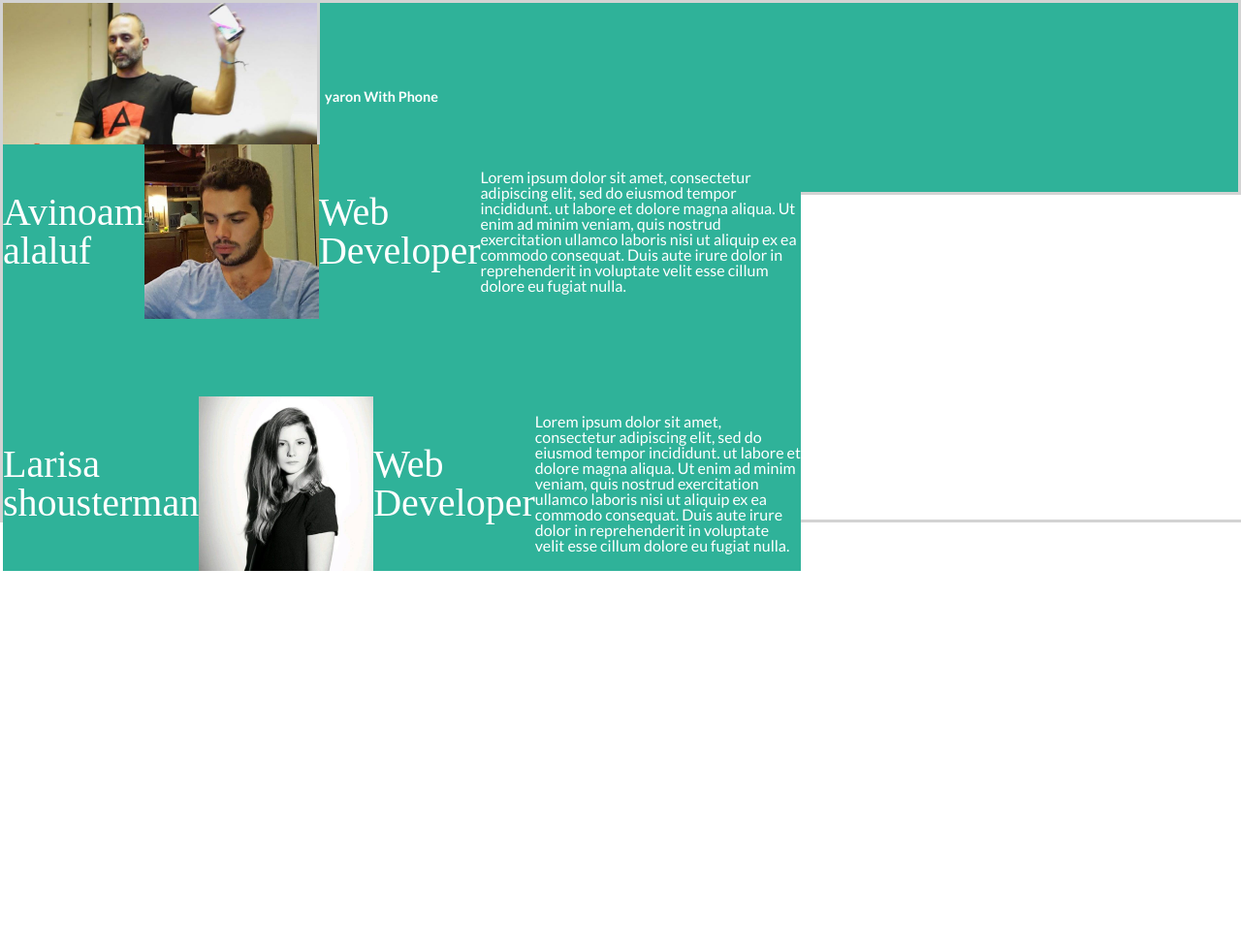
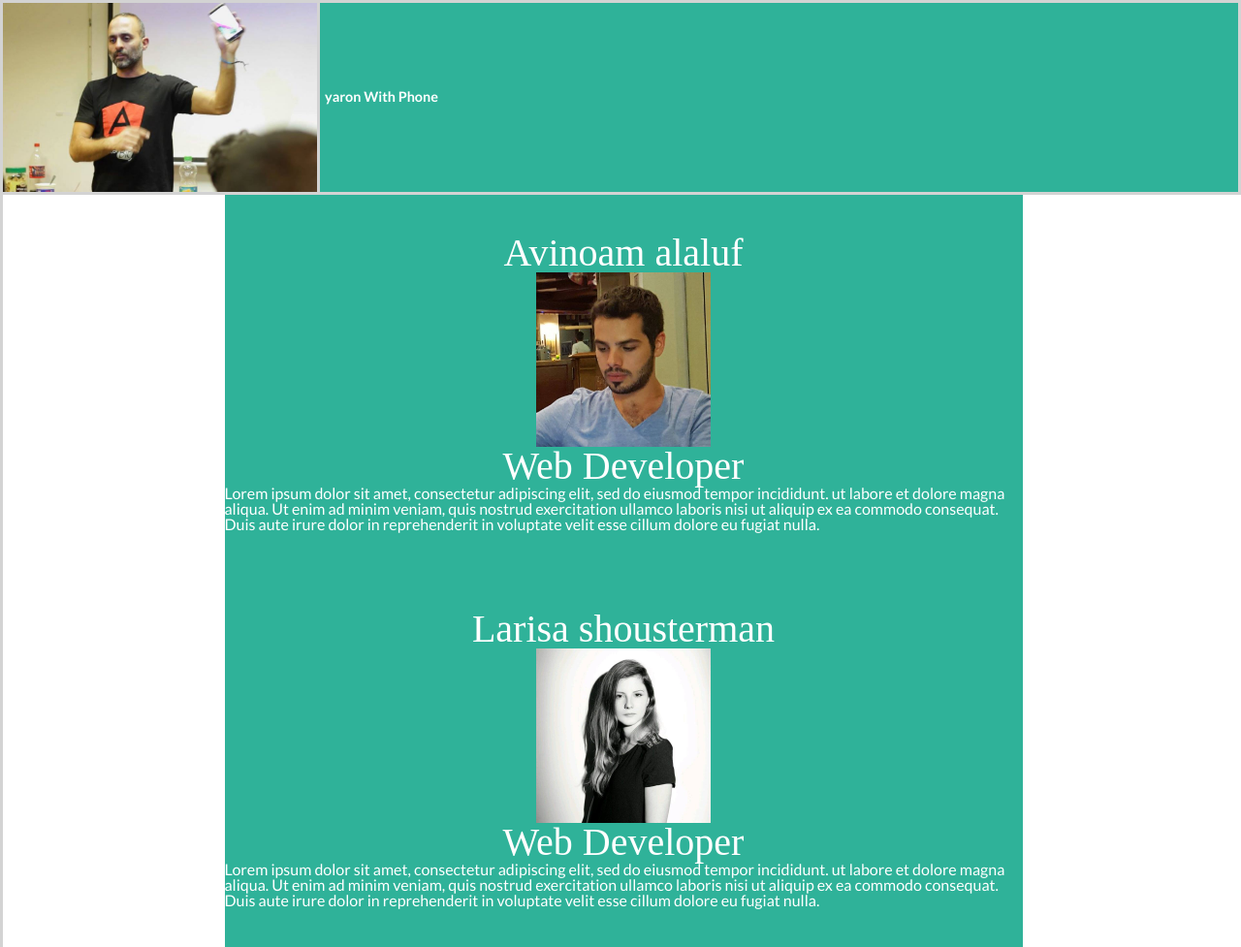
Before and after one commit to AvinoamAlaluf/sprint2, a plain HTML site: page index.html in a window 1280 px wide. Shown: the part 1288-2265 px from the top of the page at 97% size. Before the commit the page ends 1877 px from the top, so only its background shows below. Drawn offline with nearby package versions, Linux system fonts and the light colour scheme; a web font is replaced by a local one.

Commit message:
about css

```diff
--- a/css/_footer.css
+++ b/css/_footer.css
@@ -2,15 +2,14 @@
     width: 100%;
     display: flex;
     align-items: center;
-    justify-content: space-between;
+    justify-content: center;
     border: 3px solid lightgray;
 }
 
 .inner-about {
     display: flex;
     max-width: 823px;
-    max-height: 335px;
-    width: 100%;
+    width: 80%;
     background-color: #2fb299;
     align-items: center;
     justify-content: center;
@@ -25,12 +24,10 @@
     align-items: center;
     justify-content: space-between;
     margin: 40px;
-    /* flex-direction: column; */
+    flex-direction: column;
 
 
 }
-
-
  .card-person > img {
     background-color: #2fb299;
     max-width: 180px;
```
